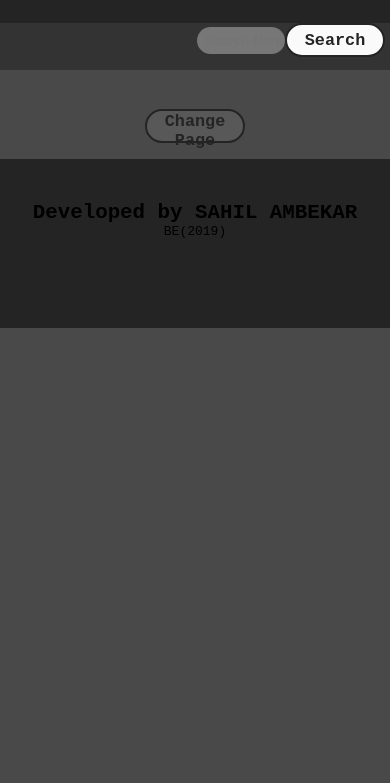
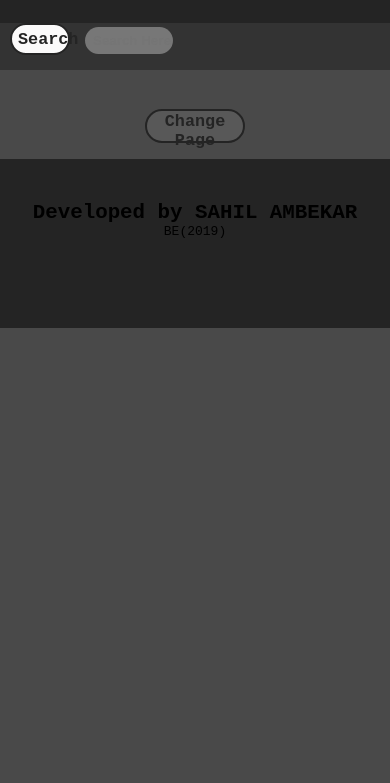
Before and after one commit to SahilAmbekar/web, a plain HTML site: page newfolder/index.html in a window 390 px wide. Shown: the part 61-844 px from the top of the page. Drawn offline with Linux system fonts and the light colour scheme; no server answers.

Commit message:
Update style.css

```diff
--- a/newfolder/style.css
+++ b/newfolder/style.css
@@ -7,6 +7,17 @@ html body {
 }
 ::-webkit-scrollbar {
   width: 0px;
+}
+/* MEDIA QUERY FOR BREAKDOWN AT 400px */
+@media screen and (max-width: 400px) {
+  .section1 > .editBtn {
+    float: left;
+    width: 60px;
+    height: 32px;
+  }
+  #mName {
+    float: left !important;
+  }
 }
 /* FOOTER */
 .footer {
```
